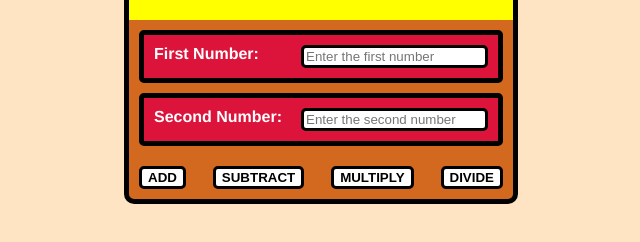
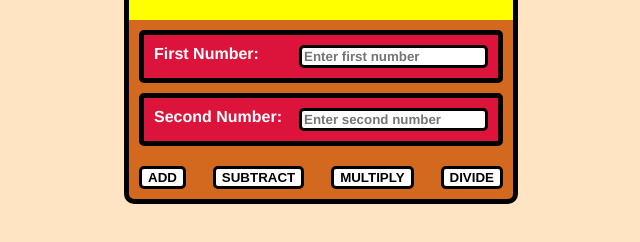
Before and after one commit to OliverWayne007/Basic_Calculator_App, a plain HTML site: page index.html in a window 1280 px wide. Shown: the part 330-572 px from the top of the page, without its empty margins (319-959 px from the left). Drawn offline with Linux system fonts and the light colour scheme.

Commit message:
style.css file modified

```diff
--- a/index.html
+++ b/index.html
@@ -13,10 +13,10 @@
             <h1 id="heading">CALCULATOR</h1>
         </div>
         <div class="inputContainer">
-            <label for="" class="label">First Number: </label> <input id="firstNumInput" class="input" type="text" placeholder="Enter the first number">
+            <label for="" class="label">First Number: </label> <input id="firstNumInput" class="input" type="text" placeholder="Enter first number">
         </div>
         <div class="inputContainer">
-            <label for="" class="label">Second Number: </label> <input id="secondNumInput" class="input" type="text" placeholder="Enter the second number">
+            <label for="" class="label">Second Number: </label> <input id="secondNumInput" class="input" type="text" placeholder="Enter second number">
         </div>
         <div class="buttonContainer">
             <button class="button" id="add">ADD</button>
--- a/style.css
+++ b/style.css
@@ -80,4 +80,6 @@ body
 {
     border: 3px solid black;
     border-radius: 5px;
+    font-family: 'Franklin Gothic Medium', 'Arial Narrow', Arial, sans-serif;
+    font-weight: bold;
 }
```
Also changed, not shown: 1 other file.
